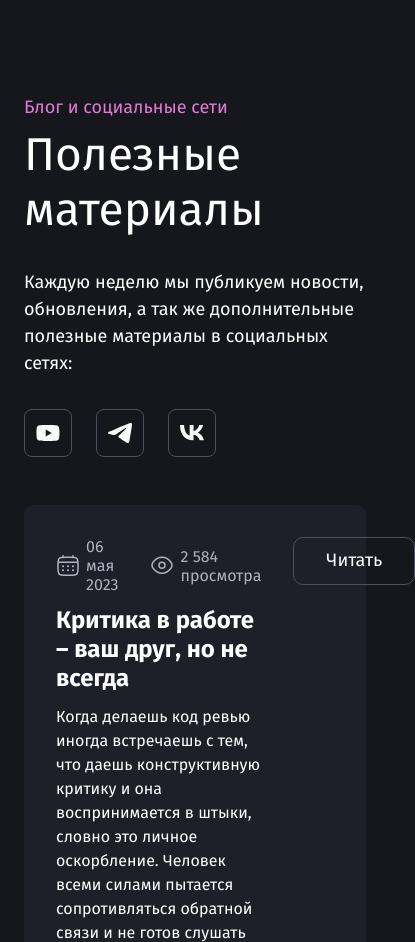
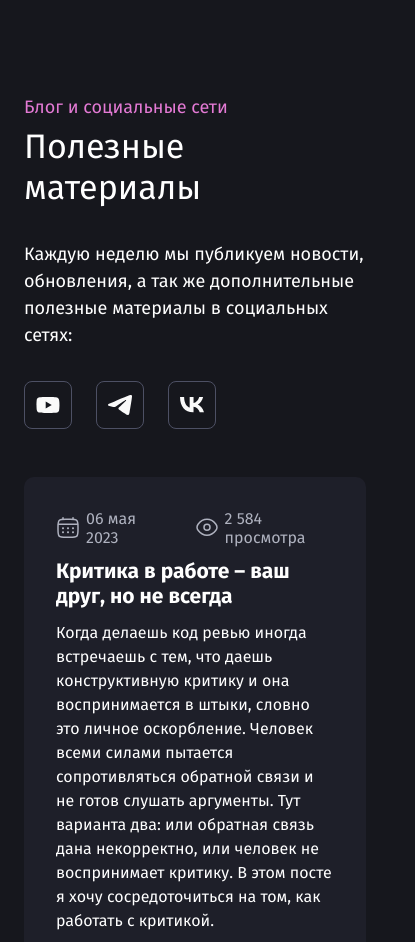
Before and after one commit to 6rkdtui/project_page_PurpleSchool, a plain HTML site: page finalProject/index.html in a window 390 px wide. Shown: the part 520-1462 px from the top of the page, 415 px wide, since content can reach past the window. Drawn offline with Linux system fonts and the light colour scheme.

Commit message:
адаптив секции блог

```diff
--- a/finalProject/styles/components.css
+++ b/finalProject/styles/components.css
@@ -21,6 +21,7 @@
     line-height: 120%;
     cursor: pointer;
     display: inline-block;
+    text-align: center;
 }
 
 .button_primary {
@@ -87,6 +88,14 @@
     line-height: 120%;
     color: var(--color-text);
     margin: 0 0 32px 0;
+}
+
+@media (max-width: 640px) {
+    .headling__bottom {
+        font-weight: 400;
+        font-size: 34px;
+        line-height: 120%;
+    }
 }
 
 /* Paragraph */
@@ -168,3 +177,13 @@
     line-height: 150%;
     color: var(--color-text);
 }
+
+@media (max-width: 860px) {
+    .post {
+        flex-direction: column;
+    }
+
+    .post__header {
+        font-size: 21px;
+    }
+}
```
